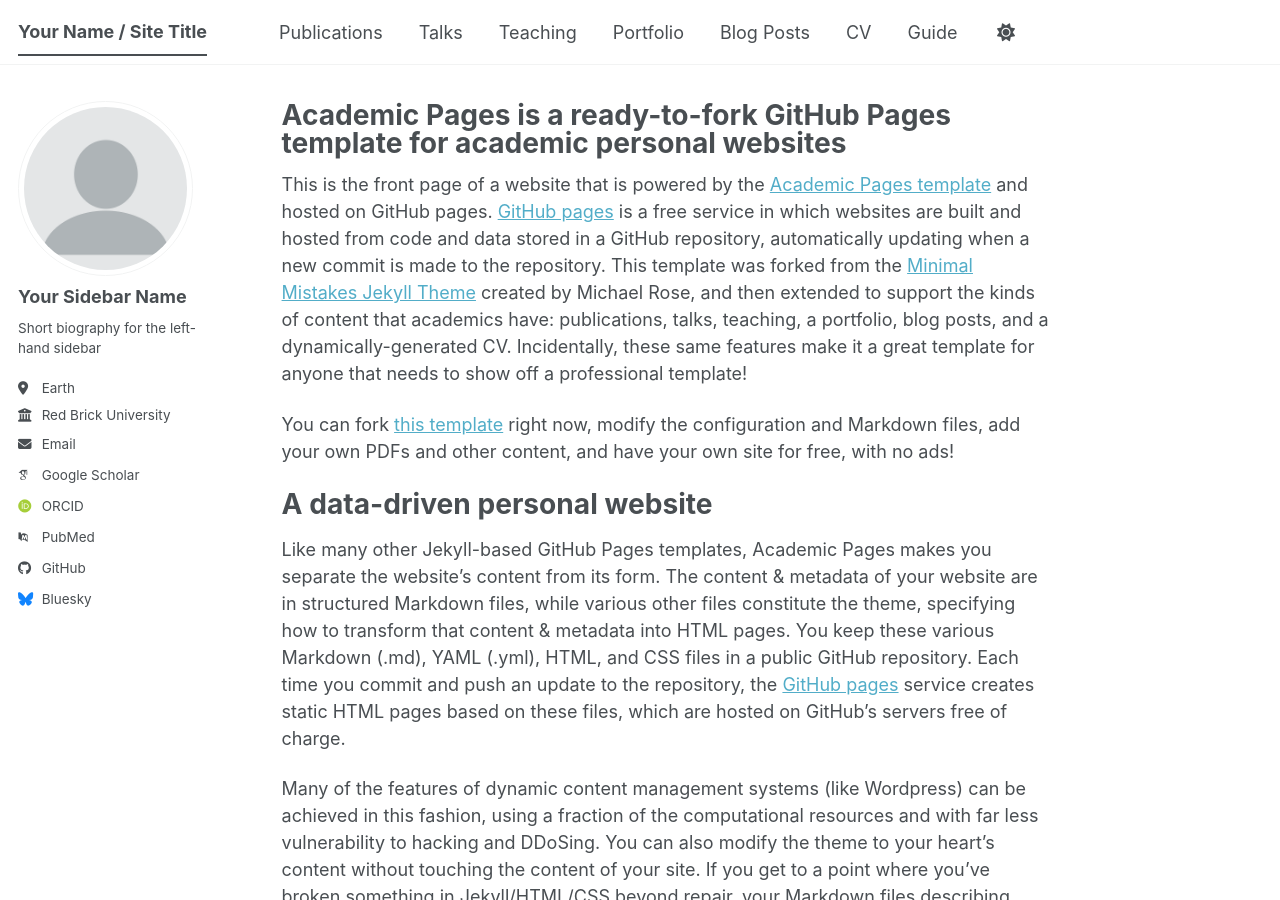
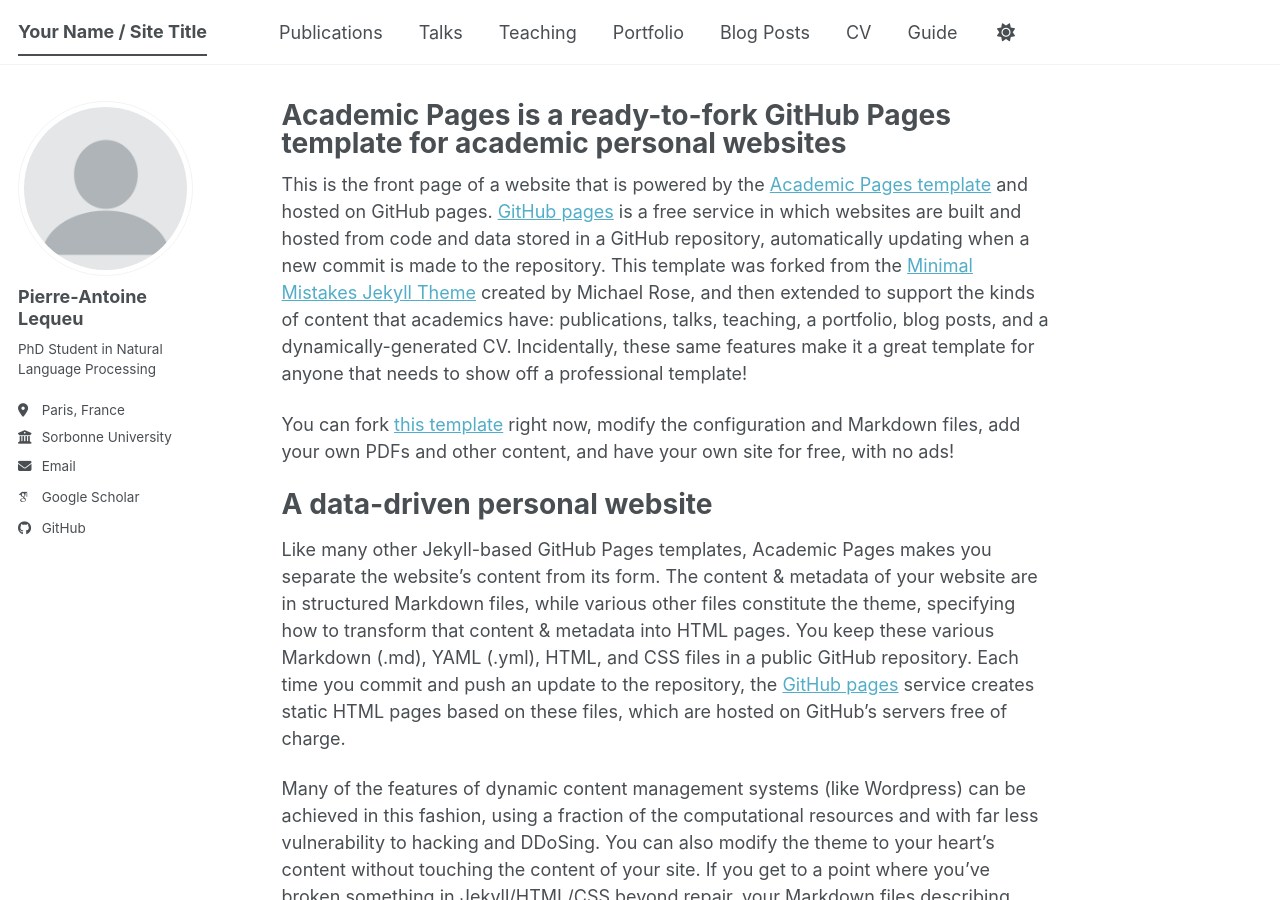
Before and after one commit to PALequeu/palequeu.github.io, a Jekyll site: the page built from _pages/about.md, in a window 1280 px wide and 900 px high. Built offline with Jekyll 4.4.1, drawn with Linux system fonts in a browser that asks for light colours; some web fonts are replaced; a script bundle is joined from its source files by our own code; library files that are not in the unit come from our copies.

Commit message:
update config

```diff
--- a/_config.yml
+++ b/_config.yml
@@ -24,24 +24,24 @@
 author:
   # Biographic information
   avatar           : "profile.png"
-  name             : "Your Sidebar Name"
+  name             : "Pierre-Antoine Lequeu"
   pronouns         : # example: "she/her"
-  bio              : "Short biography for the left-hand sidebar"
-  location         : "Earth"
-  employer         : "Red Brick University"
+  bio              : "PhD Student in Natural Language Processing"
+  location         : "Paris, France"
+  employer         : "Sorbonne University"
   uri              : # URL
-  email            : "none@example.org"
+  email            : "lequeu@isir.upmc.fr"
 
   # Academic websites
   academia         : # URL
   arxiv            : # URL - Update with the correct link to your profile
-  googlescholar    : "https://scholar.google.com/citations?user=PS_CX0AAAAAJ"
+  googlescholar    : "https://scholar.google.com/citations?user=n6R2TakAAAAJ&hl=fr"
   inspire-hep      : # URL
   impactstory      : # URL
-  orcid            : "https://orcid.org/yourorcidurl"
+  orcid            : #
   semantic         : # URL
   ssrn             : # URL
-  pubmed           : "https://www.ncbi.nlm.nih.gov/pubmed/?term=john+snow"
+  pubmed           : #
   researchgate     : # URL
   scopus           : # URL
   zotero           : # URL
@@ -51,13 +51,13 @@
   bitbucket        : # Username - Update with your username on the site
   codepen          : # Username
   dribbble         : # Username
-  github           : "academicpages"
+  github           : "https://github.com/LequeuISIR"
   kaggle           : # Username
   stackoverflow    : # User number or user number and name (i.e., use "1" or "1/jeff-atwood")
 
   # Social media
   artstation       : # Username
-  bluesky          : "bsky.app" # Replace this with you Bluesky username
+  bluesky          : # "bsky.app" # Replace this with you Bluesky username
   facebook         : # Username
   flickr           : # Username
   foursquare       : # Username
```
